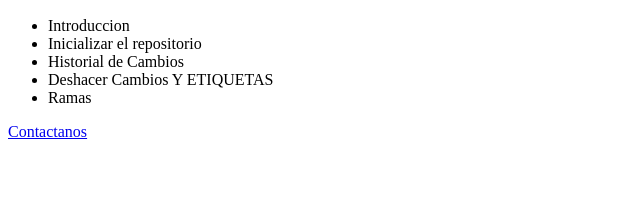
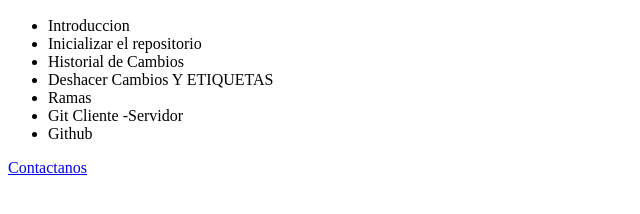
Before and after one commit to dignab2/Proyecto-pagina-web, a plain HTML site: page index.html in a window 1280 px wide. Shown: the part 110-324 px from the top of the page, without its empty margins (0-640 px from the left). Drawn offline with Linux system fonts and the light colour scheme.

Commit message:
se actualiza

```diff
--- a/index.html
+++ b/index.html
@@ -17,6 +17,8 @@
 			<li>Historial de Cambios</li>
 			<li>Deshacer Cambios Y ETIQUETAS</li>
 			<li>Ramas</li>
+			<li>Git Cliente -Servidor</li>
+			<li>Github</li>
 
 		</ul>
 		<a href="Contacto.html">Contactanos</a>
```
Lines whose indentation alone changed are shown as unchanged.
